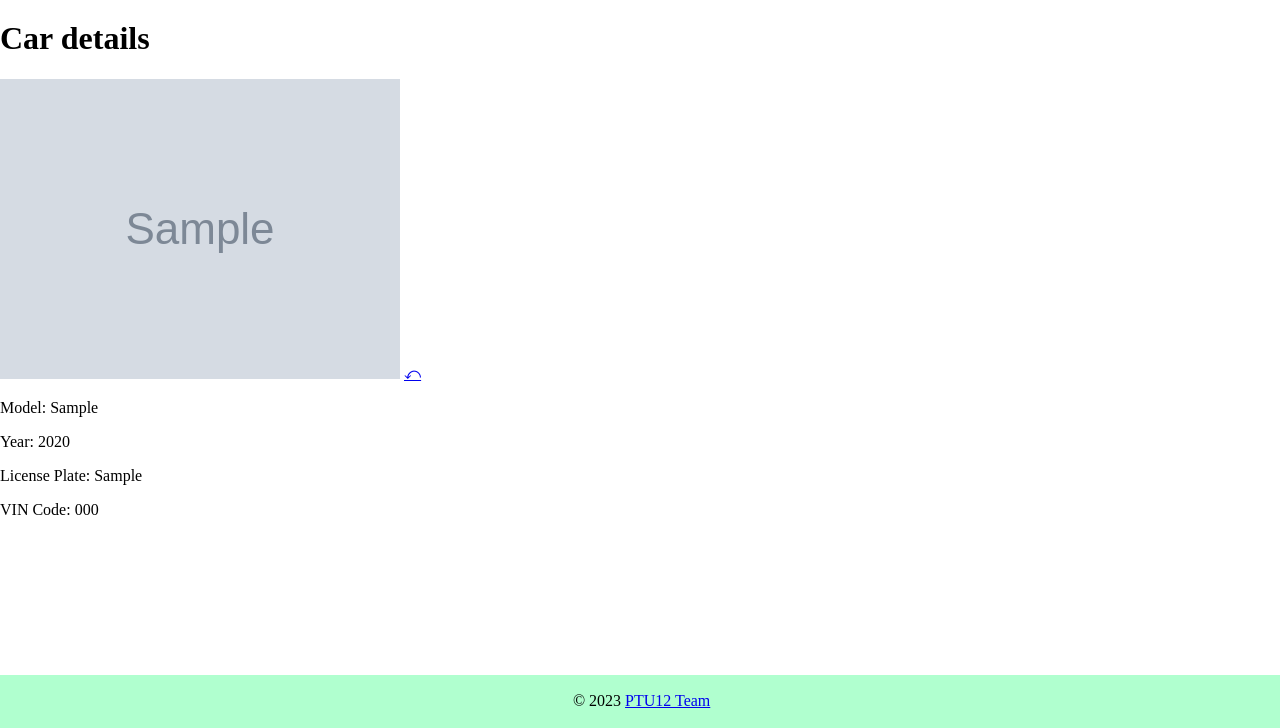
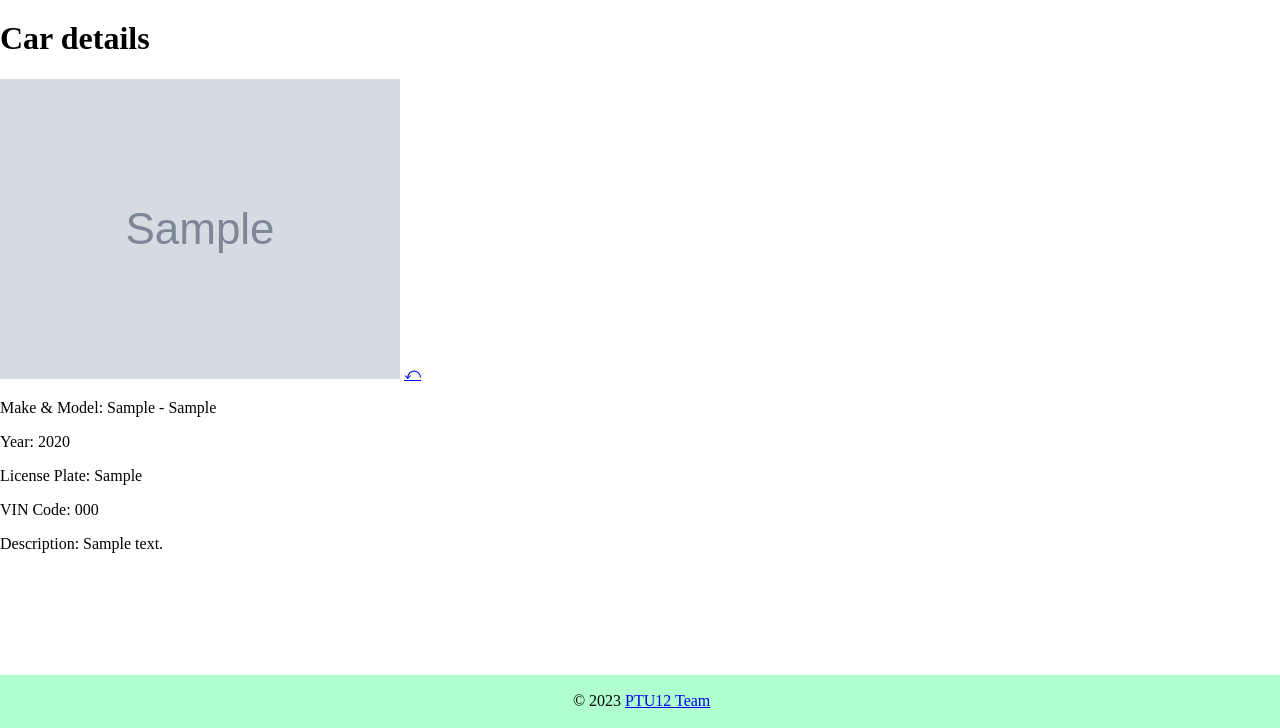
Before and after one commit to DariusKaseta/autoservisas, a Django app: page /car_detail/1/ in a window 1280 px wide. Shown: the part 72-800 px from the top of the page. Run offline with Django 4.2, Linux system fonts and the light colour scheme; tables that the repository leaves empty hold one stand-in row (values such as "Sample post"); grey boxes marked "Sample" are stand-in pictures.

Commit message:
tinymce app, description field for Car model.

```diff
--- a/ptu12_autoservisas/autoservisas/models.py
+++ b/ptu12_autoservisas/autoservisas/models.py
@@ -4,6 +4,7 @@ from django.utils.translation import gettext_lazy as _
 from django.urls import reverse
 from datetime import date
 from django.contrib.auth import get_user_model
+from tinymce.models import HTMLField
 
 User = get_user_model()
 
@@ -37,7 +38,7 @@ class Car(models.Model):
         on_delete=models.CASCADE,
         related_name="cars")
     vin_code =  models.CharField(_("VIN code"), max_length=50, db_index=True)
-    # note = models.CharField(_("Note"), max_length=1000, null=True, blank=True)
+    description = HTMLField(_("Description"), max_length=10000, null=True, blank=True)
 
     cover = models.ImageField(
         _("cover"), upload_to="autoservisas/car_covers",
--- a/ptu12_autoservisas/autoservisas/templates/autoservisas/car_detail.html
+++ b/ptu12_autoservisas/autoservisas/templates/autoservisas/car_detail.html
@@ -10,9 +10,10 @@
     <img class="car_covers" src="{% static "autoservisas/img/no_car_img.jpg" %}">
 {% endif %}
 <a class="button" href="{% url 'car_list' %}">&#10554;</a>
-<p>Model: {{ car.model.model }}</p>
+<p>Make & Model: {{ car.model.brand}} -  {{ car.model.model }}</p>
 <p>Year: {{ car.model.year }}</p>
 <p>License Plate: {{ car.license_plate }}</p>
 <p>VIN Code: {{ car.vin_code }}</p>
+Description: {{ car.description|safe }}
 
 {% endblock content %}
--- a/ptu12_autoservisas/autoservisas/templates/autoservisas/car_list.html
+++ b/ptu12_autoservisas/autoservisas/templates/autoservisas/car_list.html
@@ -8,7 +8,7 @@
 {% endwith %}
 <ul>
     {% for car in car_list %}
-        <li><a href="{% url 'car_detail' car.pk %}"> {{ car.model.brand }}</a></li>
+        <li><a href="{% url 'car_detail' car.pk %}"> {{ car.model.brand }}  -  {{ car.model.model}} </a></li>
     {% endfor %}
 </ul>
 {% with car_list as page_obj %}
--- a/ptu12_autoservisas/autoservisas/templates/autoservisas/order_list_view.html
+++ b/ptu12_autoservisas/autoservisas/templates/autoservisas/order_list_view.html
@@ -12,7 +12,7 @@
 <ul>
     {% for order in orders %}
         <li><a href="{% url 'order_detail' order.pk %}">
-         <strong>Car Model:</strong> {{ order.car.model.model }}</a></li>
+        <strong>Car Model:</strong> {{ order.car.model.model }}</a></li>
     {% endfor %}
 </ul>
 {% include  "includes/paginator_pages.html" %}
--- a/ptu12_autoservisas/autoservisas/urls.py
+++ b/ptu12_autoservisas/autoservisas/urls.py
@@ -10,8 +10,10 @@ urlpatterns = [
     path("car_detail/<int:pk>/", views.car_detail, name="car_detail"),
     path("orders/", views.OrderListView.as_view(), name="order_list_view"),
     path("orders/<int:pk>/", views.OrderDetailView.as_view(), name="order_detail"),
+    path("my_orders/", views.UserOrderEntryListView.as_view(), name="my_orders"),
+    path("tinymce/", include("tinymce.urls")),
     path("profile/", include("user_profile.urls")),
     path('accounts/', include('django.contrib.auth.urls')),
-    path("my_orders/", views.UserOrderEntryListView.as_view(), name="my_orders"),
+
 ] + (static(settings.STATIC_URL, document_root=settings.STATIC_ROOT) \
   + static(settings.MEDIA_URL, document_root=settings.MEDIA_ROOT))
--- a/ptu12_autoservisas/ptu12_autoservisas/settings.py
+++ b/ptu12_autoservisas/ptu12_autoservisas/settings.py
@@ -36,6 +36,7 @@ ALLOWED_HOSTS = []
 INSTALLED_APPS = [
     "autoservisas",
     "user_profile",
+    "tinymce",
     'django.contrib.humanize',
     'django.contrib.admin',
     'django.contrib.auth',
--- a/requirements.txt
+++ b/requirements.txt
@@ -1,4 +1,5 @@
 asgiref==3.7.2
 Django==4.2.1
+django-tinymce==3.6.1
 Pillow==9.5.0
 sqlparse==0.4.4
```
Also changed, not shown: ptu12_autoservisas/autoservisas/migrations/0013_alter_car_options_remove_car_due_back_and_more.py (added).
